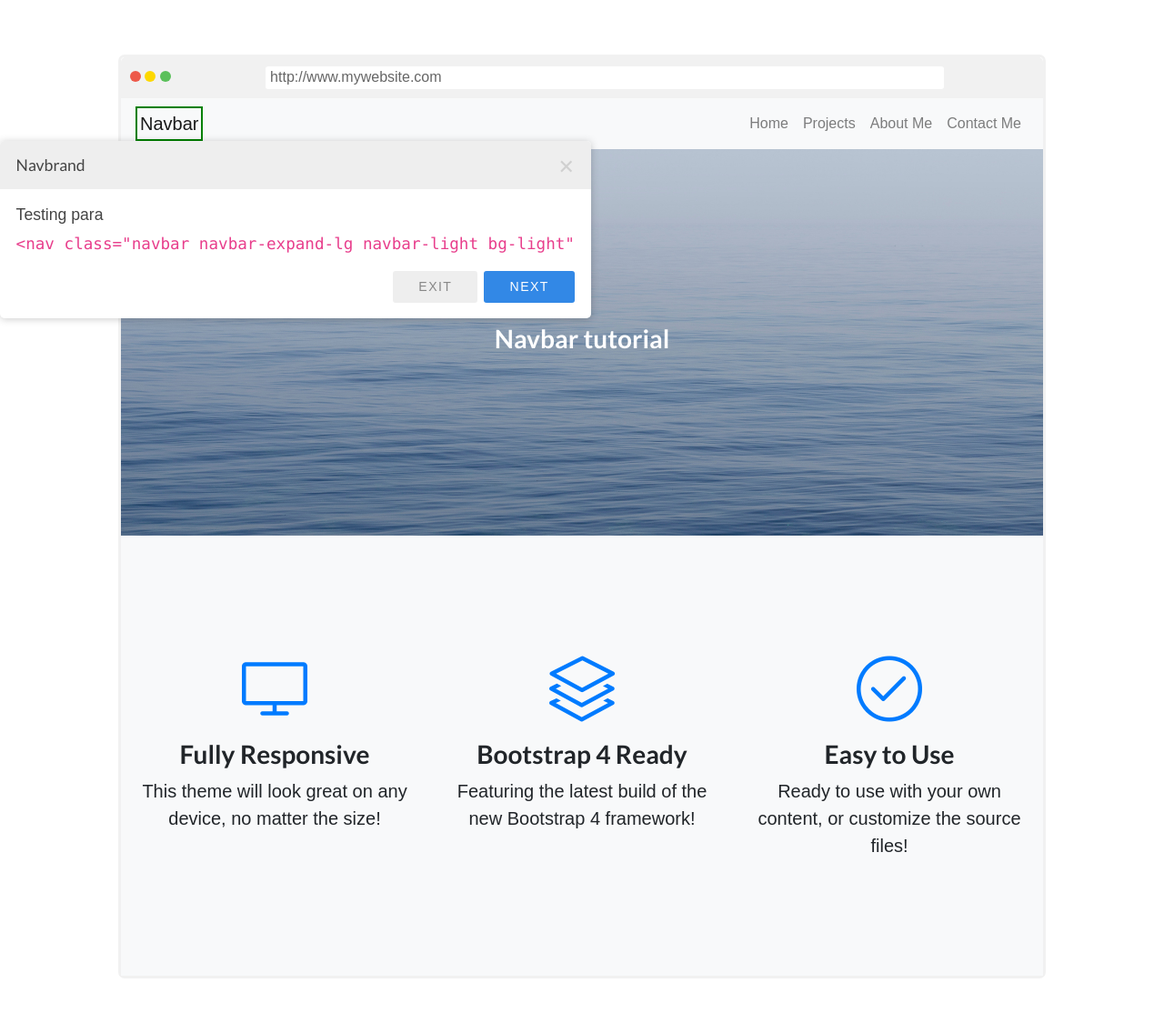
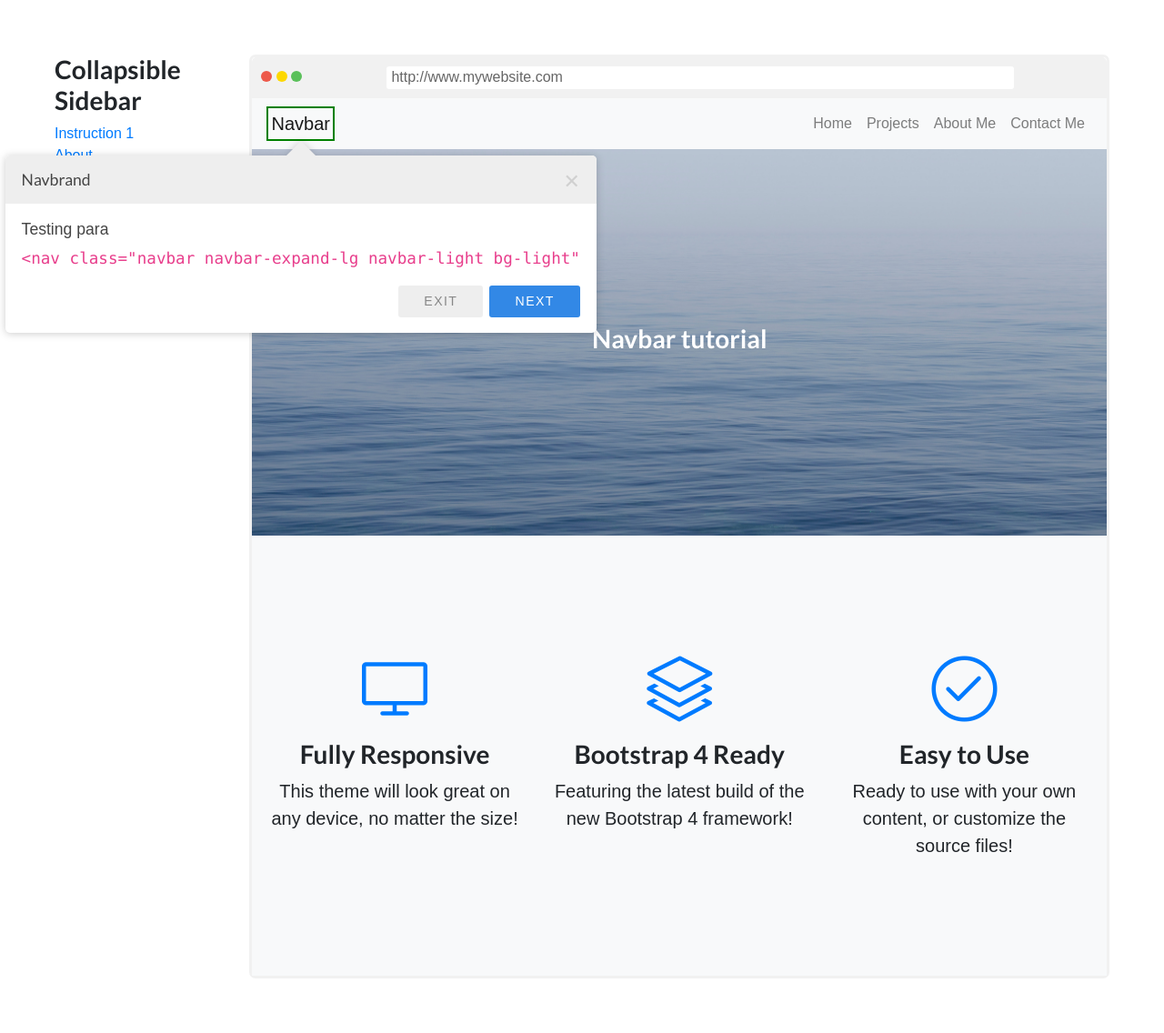
Before and after one commit to csleong98/LearnX, a PHP site: page /learn.html in a window 1280 px wide. Shown: the part 56-1192 px from the top of the page at 91% size. Run offline with PHP 8.4, Linux system fonts and the light colour scheme.

```diff
--- a/css/learn.css
+++ b/css/learn.css
@@ -4,6 +4,21 @@ body {
 
 * {
     box-sizing: border-box;
+}
+
+.wrapper {
+    display: flex;
+    align-items: stretch;
+}
+
+
+.sidebar {
+    min-width: 250px;
+    max-width: 250px;
+}
+
+#sidebar.active {
+    margin-left: -250px;
 }
 
 /* The browser window */
--- a/learn.html
+++ b/learn.html
@@ -34,8 +34,35 @@
         </div>
     </nav>
 
+
+
     <section>
-        <div class="container" style="padding: 60px;">
+        <div class="container-fluid wrapper" style="padding: 60px;">
+
+            <!-- Sidebar -->
+            <nav id="sidebar">
+                <div class="sidebar-header">
+                    <h3>Collapsible Sidebar</h3>
+                </div>
+
+                <!-- Sidebar Links -->
+                <ul class="list-unstyled components">
+                    <li class="active"><a href="#">Instruction 1</a></li>
+                    <li><a href="#">About</a></li>
+                    <!-- Link with dropdown items -->
+                    <li>
+                        <a href="#homeSubmenu" data-toggle="collapse" aria-expanded="false">Pages</a>
+                        <ul class="collapse list-unstyled" id="homeSubmenu">
+                            <li><a href="#">Page</a></li>
+                            <li><a href="#">Page</a></li>
+                            <li><a href="#">Page</a></li>
+                        </ul>
+                    </li>
+                    <li><a href="#">Portfolio</a></li>
+                    <li><a href="#">Contact</a></li>
+                </ul>
+            </nav>
+
             <div class="browser-container">
                 <div class="browser-row">
                     <!-- 3 dots of browser window -->
@@ -129,6 +156,8 @@
                         </div>
                     </div>
                 </section>
+                <!-- /Icons Grid -->
+
             </div>
     </section>
 
```
Lines whose indentation alone changed are shown as unchanged.
